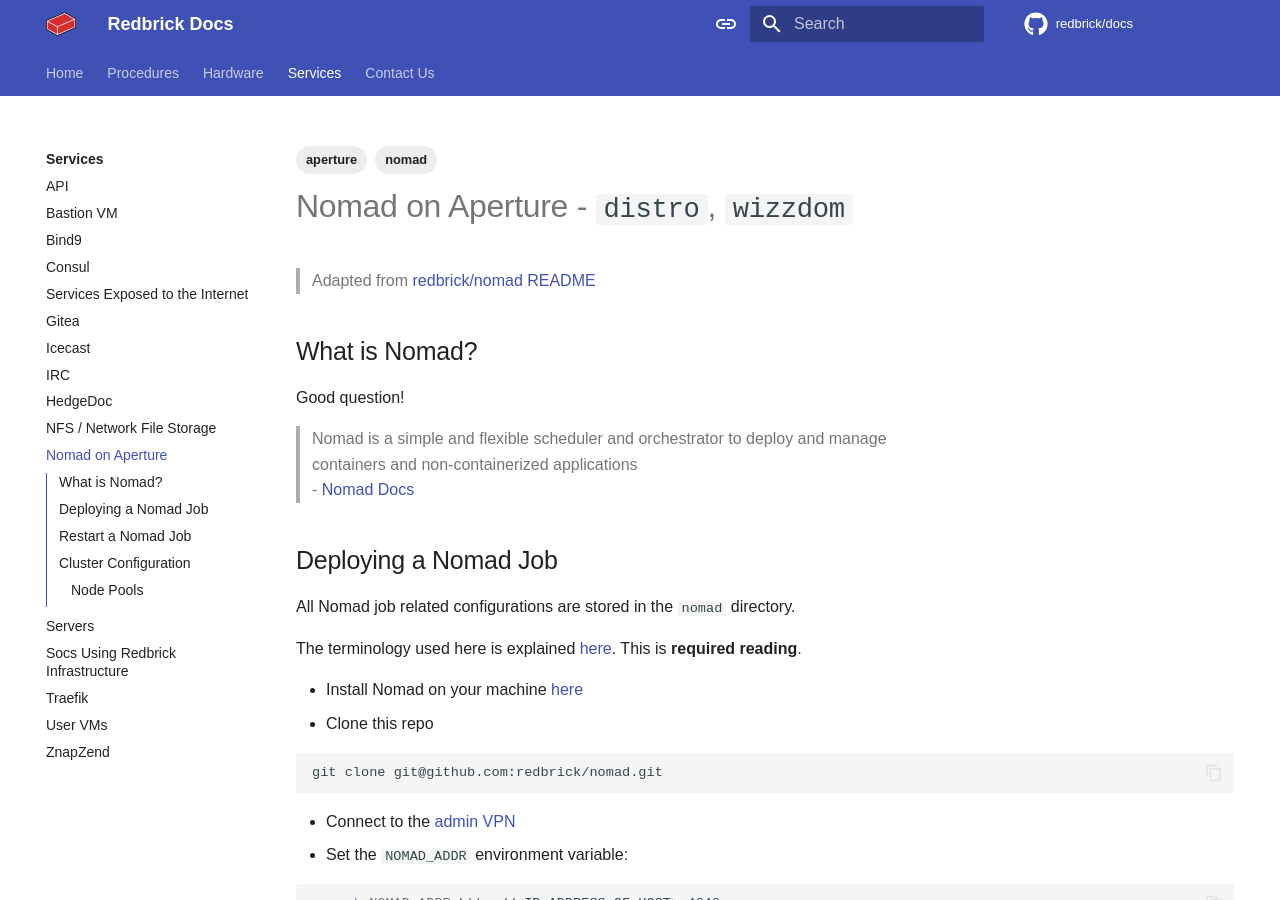
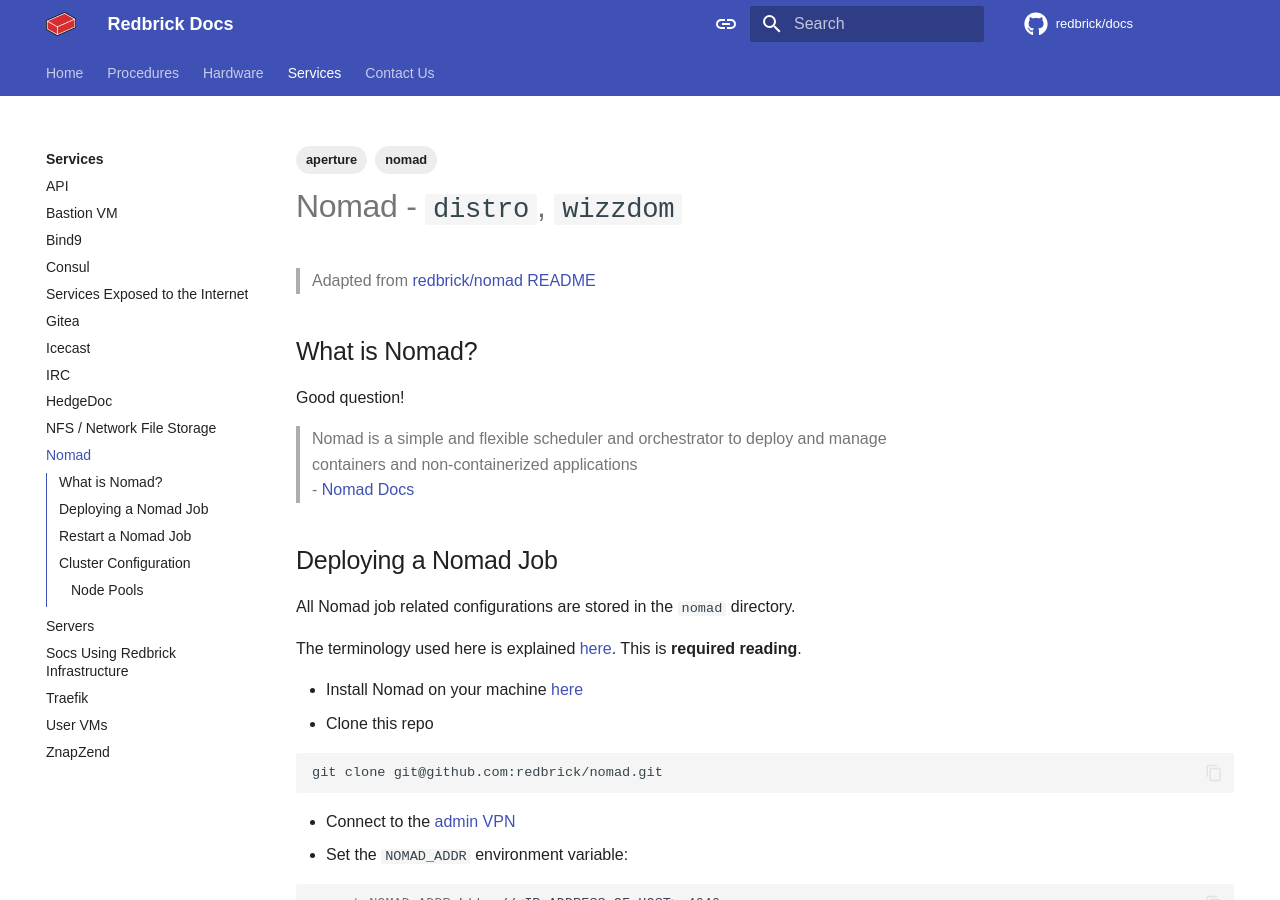
Before and after one commit to redbrick/docs, an MkDocs documentation site: the page built from docs/services/nomad.md, in a window 1280 px wide and 900 px high. Built offline with MkDocs 1.6.1 and Material for MkDocs 9.7.7, drawn with Linux system fonts in a browser that asks for light colours; some web fonts are replaced; comment, search, counter and statistics services are not loaded.

Commit message:
change nomad title

```diff
--- a/docs/services/nomad.md
+++ b/docs/services/nomad.md
@@ -1,14 +1,14 @@
 ---
-title: Nomad on Aperture
+title: Nomad
 author:
-- distro
-- wizzdom
+  - distro
+  - wizzdom
 tags:
-- nomad
-- aperture
+  - nomad
+  - aperture
 ---
 
-# Nomad on Aperture - `distro`, `wizzdom`
+# Nomad - `distro`, `wizzdom`
 
 > Adapted from [redbrick/nomad README](https://github.com/redbrick/nomad/README.md)
 
```
